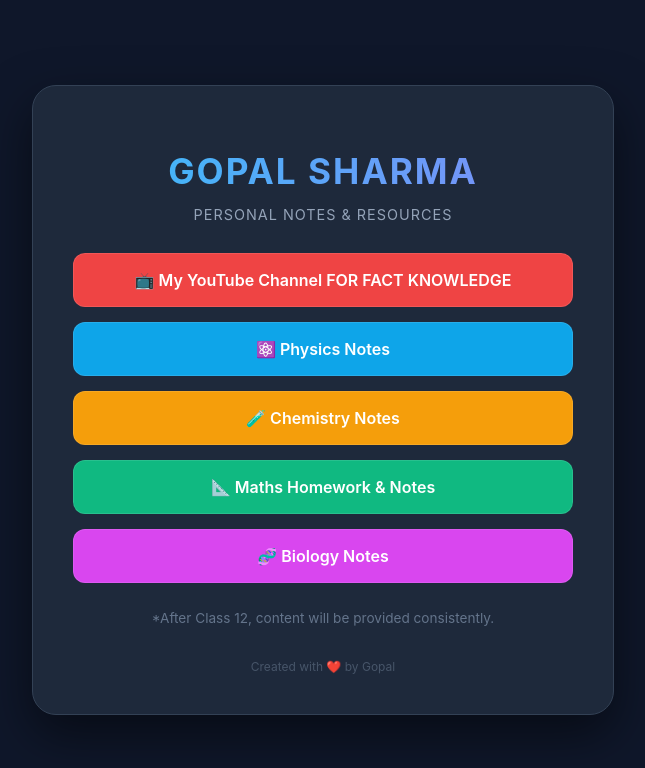
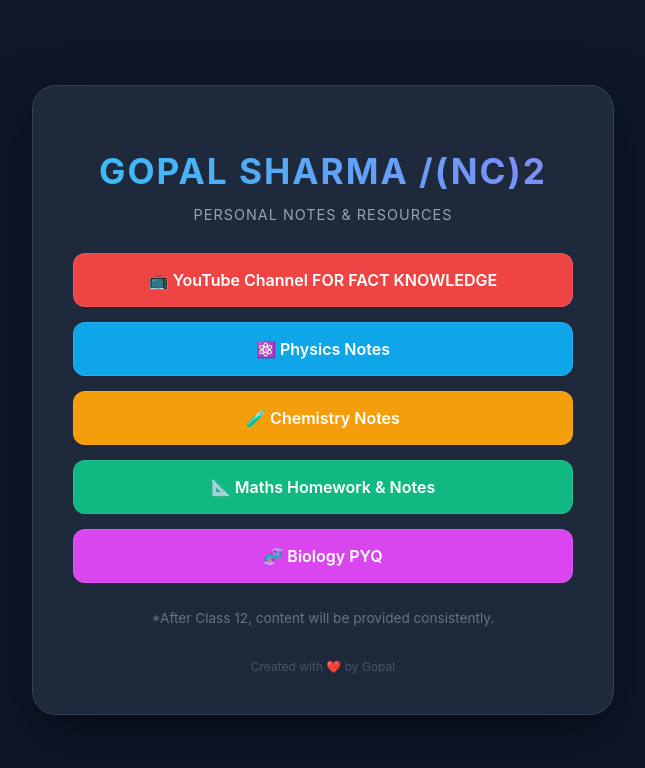
Before and after one commit to gopalbhi999-crypto/notes, a plain HTML site: page index.html in a window 1280 px wide. Shown: the whole page, without its empty margins (317-962 px from the left). Drawn offline with Linux system fonts and the light colour scheme.

Commit message:
Update index.html

```diff
--- a/index.html
+++ b/index.html
@@ -99,12 +99,12 @@
 <body>
 
     <div class="container">
-        <h1>GOPAL SHARMA</h1>
+        <h1>GOPAL SHARMA /(NC)2</h1>
         <p class="author">Personal Notes & Resources</p>
 
         <div class="btn-list">
             <a href="y.html" class="btn btn-yt">
-                📺 My YouTube Channel
+                📺 YouTube Channel
                    FOR FACT KNOWLEDGE
             </a>
 
@@ -121,7 +121,7 @@
             </a>
 
             <a href="bio.pdf" class="btn btn-bio" target="_blank">
-                🧬 Biology Notes
+                🧬 Biology PYQ
             </a>
         </div>
 
```
